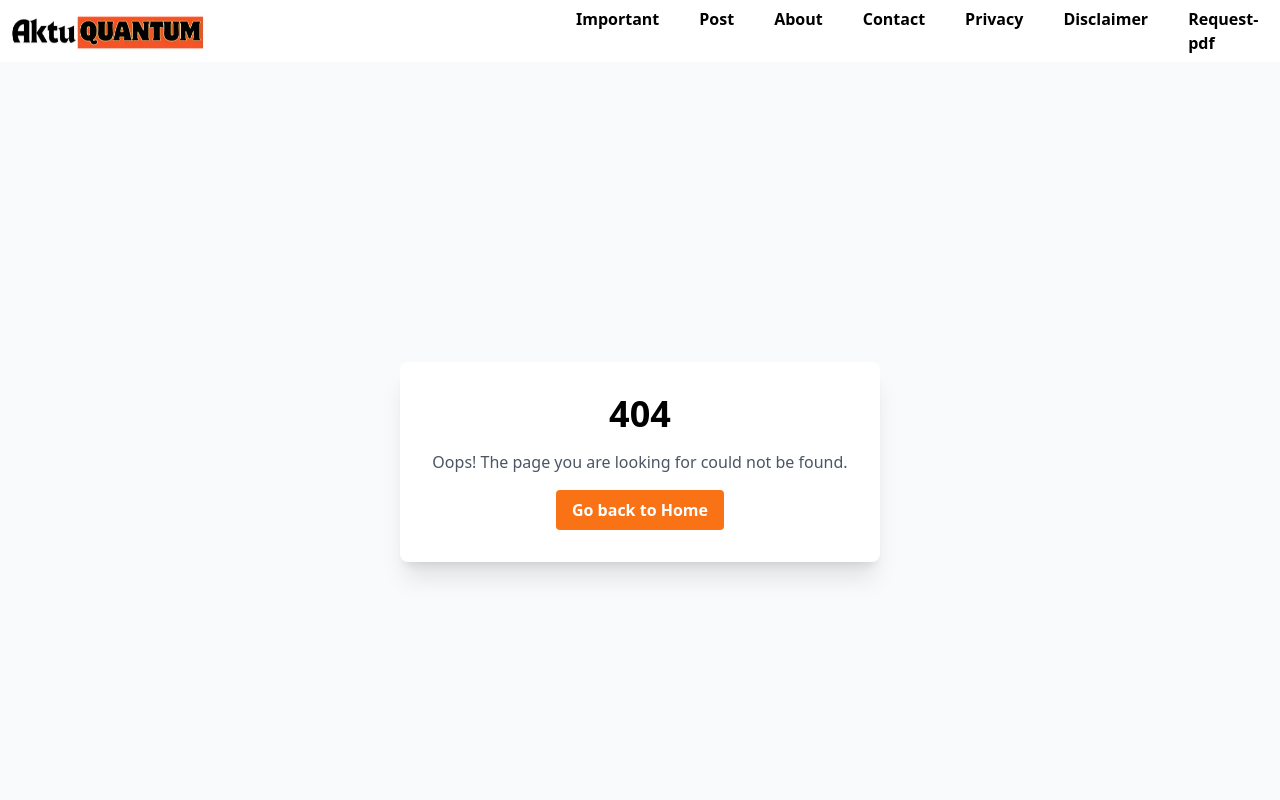
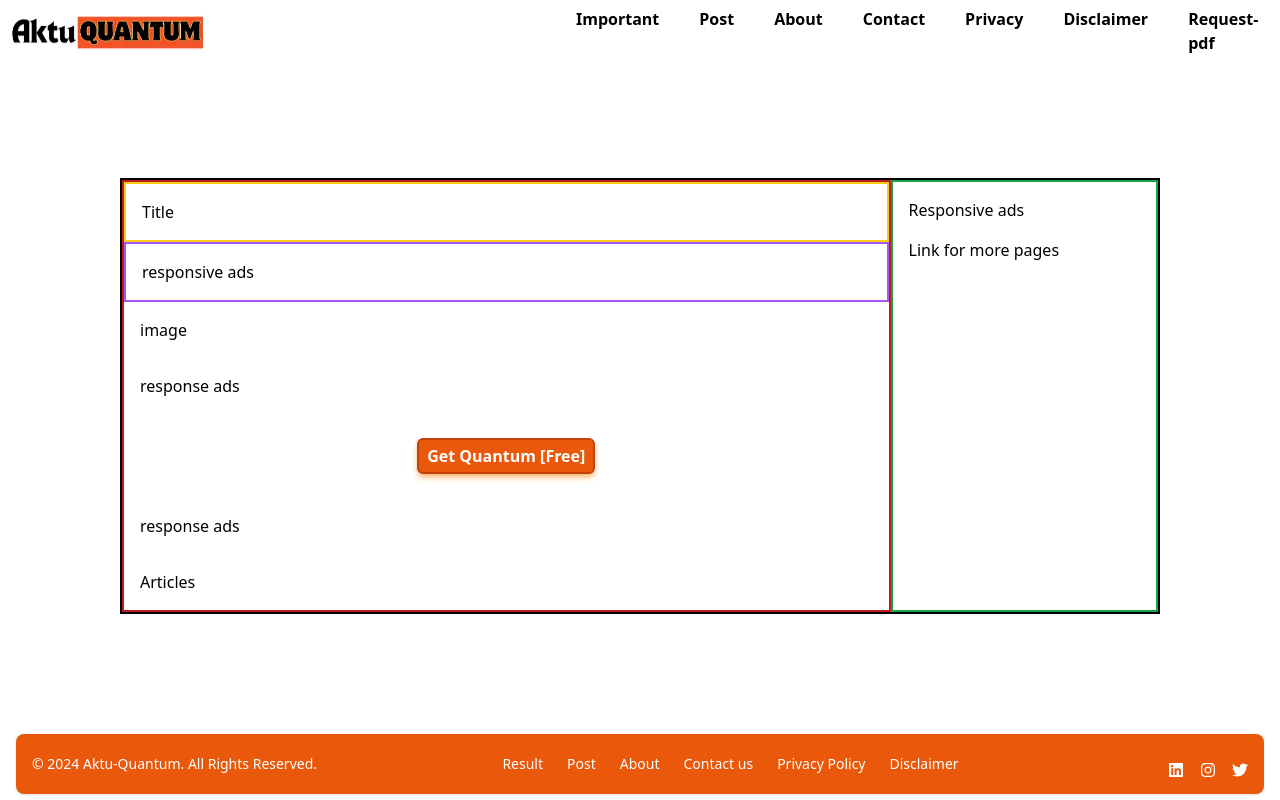
Before and after one commit to MuditxRajput/aktu_quantum_frontend, a React (Create React App) app: page /post in a window 1280 px wide. Shown: the top 800 px of the page. Built offline with nearby package versions, Linux system fonts and the light colour scheme.

Commit message:
'adsBugs'

```diff
--- a/src/App.js
+++ b/src/App.js
@@ -19,6 +19,7 @@ import Challenge from "./Post/Challenge";
 import ComputerNetworkPost from "./Post/ComputerNetworkPost";
 import RealTimePost from "./Post/RealTimePost";
 import WebTpdf from "./Post/WebTpdf";
+import PostLayout from "./PostLayout/PostLayout";
 import store from "./Store/configStore";
 const App = () => {
   return (
@@ -56,6 +57,7 @@ const App = () => {
           <Route path="/webt" element = {<WebTpdf/>}  />
           <Route path="/cn" element = {<ComputerNetworkPost/>}  />
           <Route path="/rts" element = {<RealTimePost/>}  />
+          <Route path="/post" element = {<PostLayout/>}  />
         </Routes>
         <Fottter/>
       </BrowserRouter>
--- a/src/Pages/Homepage.jsx
+++ b/src/Pages/Homepage.jsx
@@ -35,16 +35,16 @@ const Homepage = () => {
         <Hero />
       </div>
       <div className="hidden sm:block w-full bg-orange-600">
-        <div className="flex justify-center items-center">
-          <ins
+        <div className="flex justify-center items-center border-2 border-black">
+        <ins
             className="adsbygoogle"
-            style={{ display: "inline-block", width: "728px", height: "340px" }}
+            style={{ display: "inline-block", width: "340px", height: "90px" }}
             data-ad-client="ca-pub-8884977910314227"
-            data-ad-slot="3927755576"
+            data-ad-slot="6170775539"
           ></ins>
         </div>
       </div>
-      <div className="sm:hidden bg-orange-600 w-full">
+      <div className="sm:hidden bg-orange-600 w-full border-2 border-black">
         <div className="flex justify-center items-center">
           <ins
             className="adsbygoogle"
@@ -57,8 +57,24 @@ const Homepage = () => {
       <div>
         <YearButton />
       </div>
+      <div className="border-2 border-black">
+      <ins
+            className="adsbygoogle"
+            style={{ display: "inline-block", width: "340px", height: "90px" }}
+            data-ad-client="ca-pub-8884977910314227"
+            data-ad-slot="6170775539"
+          ></ins>
+      </div>
       <div className="mt-5">
         <HomepageSearch />
+      </div>
+      <div className="border-2 border-black">
+      <ins
+            className="adsbygoogle"
+            style={{ display: "inline-block", width: "340px", height: "90px" }}
+            data-ad-client="ca-pub-8884977910314227"
+            data-ad-slot="6170775539"
+          ></ins>
       </div>
       <div>
         <PdfArea />
--- /dev/null
+++ b/src/PostLayout/PostLayout.jsx
@@ -0,0 +1,44 @@
+import React from 'react'
+import HomepageReturn from '../Components/HomepageReturn'
+
+const PostLayout = () => {
+  return (
+    <>
+      <div className='m-[50px] sm:m-[120px] border-2 border-black flex flex-col sm:flex-row'>
+        <div className='border-2 border-red-700 w-full sm:w-[876px] flex flex-col'>
+          <div className='border-2 border-yellow-400 p-4'>
+            <h1>Title</h1>
+          </div>
+          <div className='border-2 border-purple-500 p-4'>
+            responsive ads
+          </div>
+          <div className='p-4'>
+            image
+          </div>
+          <div className='p-4'>
+            response ads
+          </div>
+          <div className='p-4'>
+            <HomepageReturn/>
+          </div>
+          <div className='p-4'>
+            response ads
+          </div>
+          <div className='p-4'>
+            Articles
+          </div>
+        </div>
+        <div className='border-2 border-green-600 w-full sm:w-[300px] flex flex-col p-4'>
+          <div className='mb-4'>
+            Responsive ads
+          </div>
+          <div>
+            Link for more pages
+          </div>
+        </div>
+      </div>
+    </>
+  )
+}
+
+export default PostLayout
```
